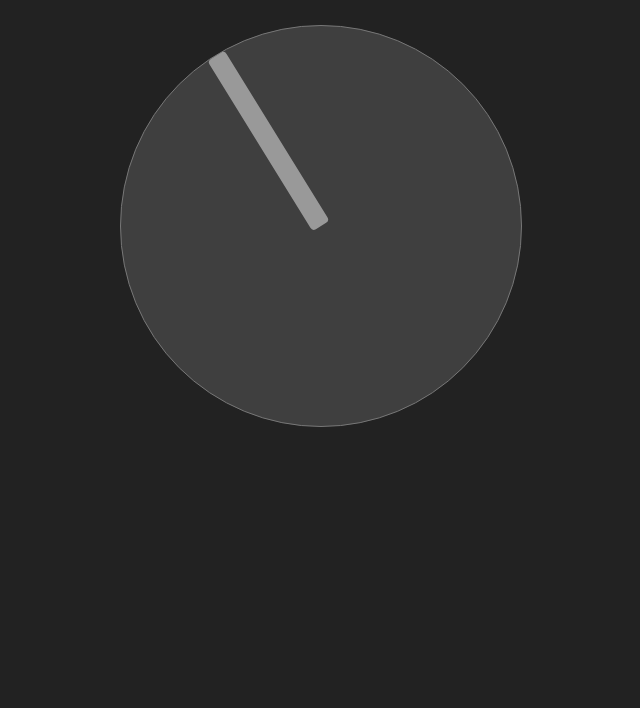
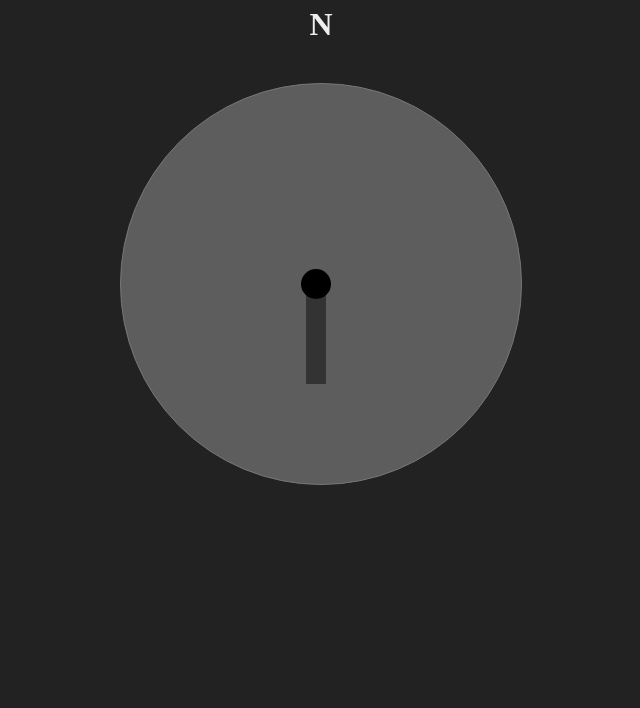
Before and after one commit to mahmodHammad/shadow, a website: page index.html in a window 1280 px wide. Shown: the part 92-800 px from the top of the page, without its empty margins (319-959 px from the left). Drawn offline with Linux system fonts and the light colour scheme.

Commit message:
shadow lenght , refactoring

```diff
--- a/index.html
+++ b/index.html
@@ -10,12 +10,16 @@
     <div class="root">
       <div class="header">
         <h1>
-          Hide me form shadow
+          Top view of my shadow
         </h1>
+        <h1>N</h1>
       </div>
       <div class="view">
-        <div class="point">
+        <div class="point user">
 
+        </div>
+        <div class="shadow point ">
+          <div class="real-shadow"></div>
         </div>
       </div>
     </div>
--- a/index.js
+++ b/index.js
@@ -1,14 +1,21 @@
-const point = document.querySelector(".point")
+const shadowContainer = document.querySelector(".shadow")
+const RealShadow = document.querySelector(".real-shadow")
+const userHeight = 200
+let morning = new Date(2020,6,13,14,0,0,0)
 
 
-let morning = new Date(2020,6,13,10,0,0,0)
-let sunPosition = SunCalc.getPosition(new Date() , 30,30)
+function getShadow(coord ,  time=new Date()){
+  const  {azimuth , altitude} = SunCalc.getPosition(time , coord.x,coord.y)
+  const shadowLenth = userHeight * Math.cos(altitude)
+  return{shadowLenth,azimuth}
+}
 
-point.style.transform=`rotate(${sunPosition.altitude}rad)`
+function drawShadow(coord ,time){
+  const  {shadowLenth , azimuth}=getShadow(coord,time)
+  shadowContainer.style.transform=`rotate(${azimuth }rad)`
+  RealShadow.style.height = `${shadowLenth}px`
 
-console.log(sunPosition)
-console.log( sunPosition.azimuth*180/Math.PI)
-console.log( sunPosition.altitude*180/Math.PI)
+}
 
 function getLocation() {
   return new Promise((resovle, reject) => {
@@ -24,4 +31,7 @@ function getLocation() {
   });
 }
 
-getLocation().then(loc => console.log(loc));
+getLocation().then(loc => {
+  drawShadow(loc , morning)
+  console.log(loc)
+});
--- a/style.css
+++ b/style.css
@@ -8,10 +8,10 @@ body {
   margin: 40px;
 }
 
-.view{
+.view {
   border: 1px solid #777;
   border-radius: 50%;
-  background-color: #fff2;
+  background-color: #fff4;
   margin: auto;
   width: 400px;
   height: 400px;
@@ -19,14 +19,31 @@ body {
 }
 
 .view .point {
+  position: relative;
+  margin: 0;
+  padding: 0;
+}
+
+.user {
+  height: 30px;
+  width: 30px;
+  left: calc(50% - 20px);
+  top: calc(50% - 15px);
+  background-color: #000;
+  border-radius: 50%;
+  z-index: 10;
+}
+
+.shadow {
+  border-radius: 4px;
   height: 200px;
   width: 20px;
-  border: #ccc;
-  background-color: #999;
-  border-radius: 4px;
-  position: relative;
-  /* top: 50%; */
-  left: calc(50% - 10px) ;
-  transform-origin: bottom center ;
-  transform: rotate(6.26rad);
+  left: calc(50% - 15px);
+  top:calc(50% - 30px);
+  transform-origin: top center;
 }
+.real-shadow{
+  background-color: #333;
+  width: 100%;
+  height: 100px;
+}
```
